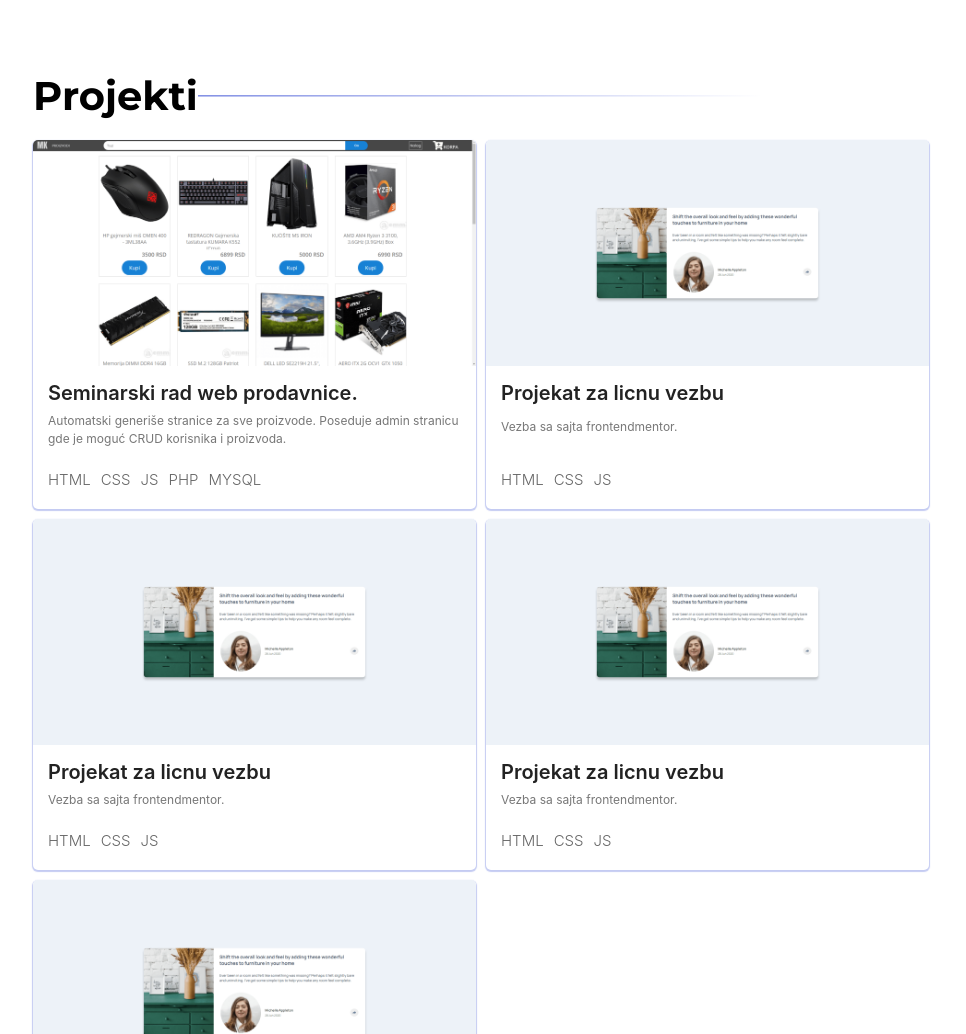
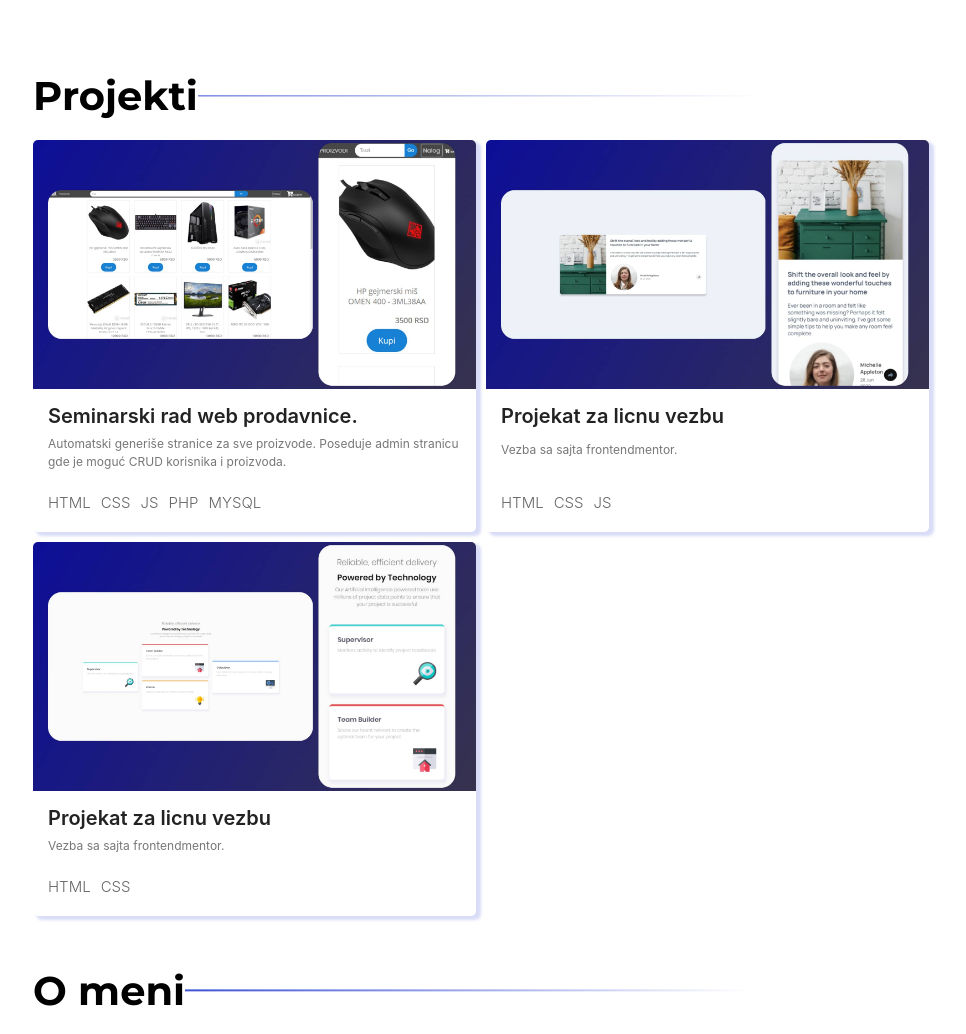
Before and after one commit to Aleksandarc/portfolio, a PHP site: page / in a window 1280 px wide. Shown: the part 799-1833 px from the top of the page, without its empty margins (159-1125 px from the left). Run offline with PHP 8.4, Linux system fonts and the light colour scheme; some libraries are stand-ins or nearby versions.

```diff
--- a/css/style.css
+++ b/css/style.css
@@ -235,9 +235,8 @@ body {
   transition: all .25s ease-out;
   cursor: default;
   background-color: #fff;
-  box-shadow: 0 .1rem .1rem .1rem rgba(61, 82, 213, .3);
+  box-shadow: .4rem .3rem .3rem .1rem rgba(61, 82, 213, .2);
 }
-
 
 .cardTop {
   margin-bottom: 1rem;
@@ -259,6 +258,7 @@ body {
   pointer-events: none;
   opacity: 0;
   transition: all .25s ease-out;
+  text-align: center;
 }
 
 .projectCardLinks a i {
@@ -276,12 +276,12 @@ body {
 
 .projectCard p {
   margin: .2em 1.5rem;
+  text-align: left;
 }
 
 .projectCardLinks a {
   color: #000;
   text-decoration: none;
-  text-align: center;
   margin: 0 1rem;
   font-size: 3rem;
 }
@@ -351,7 +351,7 @@ body {
 .oMeniInfoText {
   font-weight: 400;
   line-height: 1.5;
-  font-size: 1.5rem;
+  font-size: 2rem;
   text-align: left;
   margin-bottom: 1rem;
 }
@@ -524,6 +524,7 @@ footer p a:hover {
 
   .oMeniInfoText {
     width: 100%;
+    font-size: 1.5rem;
   }
 
   .oMeniFoto {
@@ -534,8 +535,8 @@ footer p a:hover {
 
   .catTitle::after {
     content: '';
-    background-image: linear-gradient(-90deg, #fff 10%, #3D52D5);
-    width: 70%;
+    background-image: linear-gradient(-90deg, #fff 20%, #3D52D5);
+    width: 100%;
     height: .2vw;
     position: absolute;
     top: 50%;
--- a/index.html
+++ b/index.html
@@ -42,7 +42,7 @@
       <div class="projectContainer">
         <div class="projectCard">
           <div class="cardTop">
-            <img src="./img/mojKompjuterProj.png" alt="project1" class="projectImg">
+            <img src="./img/mojKompshow.jpg" alt="project1" class="projectImg">
             <div class="projectCardLinks">
               <a href="https://moj-kompjuter.herokuapp.com" target="_blank"><i class="fas fa-external-link-alt"></i></a>
               <a href="https://github.com/Aleksandarc/mojKompjuter" target="_blank"><i class="fab fa-github"></i></a>
@@ -62,7 +62,7 @@
 
         <div class="projectCard">
           <div class="cardTop">
-            <img src="./img/project1.png" alt="project1" class="projectImg">
+            <img src="./img/proj1show.jpg" alt="project1" class="projectImg">
             <div class="projectCardLinks">
               <a href="https://aleksandarc.github.io/smallProjects/1.ArticleComponent/articleComponent.html"><i
                   class="fas fa-external-link-alt"></i></a>
@@ -80,11 +80,11 @@
         </div>
         <div class="projectCard">
           <div class="cardTop">
-            <img src="./img/project1.png" alt="project1" class="projectImg">
+            <img src="./img/proj2show.jpg" alt="projekat2" class="projectImg">
             <div class="projectCardLinks">
-              <a href="https://aleksandarc.github.io/smallProjects/1.ArticleComponent/articleComponent.html"><i
+              <a href="https://aleksandarc.github.io/smallProjects/2.FourCard/index.html"><i
                   class="fas fa-external-link-alt"></i></a>
-              <a href="https://github.com/Aleksandarc/smallProjects/tree/master/1.ArticleComponent" target="_blank"><i
+              <a href="https://github.com/Aleksandarc/smallProjects/tree/master/2.FourCard" target="_blank"><i
                   class="fab fa-github"></i></a>
             </div>
           </div>
@@ -93,46 +93,11 @@
           <ul class="projectLanguages">
             <li>HTML</li>
             <li>CSS</li>
-            <li>JS</li>
           </ul>
         </div>
-        <div class="projectCard">
-          <div class="cardTop">
-            <img src="./img/project1.png" alt="project1" class="projectImg">
-            <div class="projectCardLinks">
-              <a href="https://aleksandarc.github.io/smallProjects/1.ArticleComponent/articleComponent.html"><i
-                  class="fas fa-external-link-alt"></i></a>
-              <a href="https://github.com/Aleksandarc/smallProjects/tree/master/1.ArticleComponent" target="_blank"><i
-                  class="fab fa-github"></i></a>
-            </div>
-          </div>
-          <p class="projectInfoTitle">Projekat za licnu vezbu</p>
-          <p class="projectInfo">Vezba sa sajta frontendmentor.</p>
-          <ul class="projectLanguages">
-            <li>HTML</li>
-            <li>CSS</li>
-            <li>JS</li>
-          </ul>
-        </div>
-        <div class="projectCard">
-          <div class="cardTop">
-            <img src="./img/project1.png" alt="project1" class="projectImg">
-            <div class="projectCardLinks">
-              <a href="https://aleksandarc.github.io/smallProjects/1.ArticleComponent/articleComponent.html"><i
-                  class="fas fa-external-link-alt"></i></a>
-              <a href="https://github.com/Aleksandarc/smallProjects/tree/master/1.ArticleComponent" target="_blank"><i
-                  class="fab fa-github"></i></a>
-            </div>
-          </div>
-          <p class="projectInfoTitle">Projekat za licnu vezbu.</p>
-          <p class="projectInfo">Vezba sa sajta frontendmentor.</p>
-          <ul class="projectLanguages">
-            <li>HTML</li>
-            <li>CSS</li>
-            <li>JS</li>
-          </ul>
-        </div>
+
       </div>
+
     </div>
 
     <div class="mainOmeni mains" id="omeni">
@@ -142,10 +107,10 @@
           <div class="oMeniInfoTextContainer">
             <p class="oMeniInfoText">Pozdrav! Moje ime je Aleksandar, student ITS-a iz Pančeva.</p>
             <p class="oMeniInfoText"> Iako sam tek počeo učenje web dizajna, uživam u tome i
-              kreaciji responzivnih web sajtova koji su jednostavni za korišćenje.</p>
+              kreaciji responzivnih web sajtova.</p>
             <p class="oMeniInfoText">Trenutno sam 3. godina na <strong><a
                   href="https://www.its.edu.rs/">ITS-u</a></strong>, sa
-              završnim projektom kao
+              završnim radom kao
               poslednjom misijom. U poslednje vreme zanimanje mi je pravljenje različitih sitnih sajtova, kao i učenje
               različitih web tehnologija.</p>
             <p class="oMeniInfoText">Ovo su tehnologije koje trenutno poznajem:</p>
@@ -156,6 +121,8 @@
               <li>JavaScript</li>
               <li>PHP</li>
               <li>WordPress</li>
+              <li>Linux</li>
+              <li>MySQL</li>
             </ul>
           </p>
         </div>
@@ -169,7 +136,8 @@
         <h3 class="catSubTitle">Kontaktirajte me</h3>
         <p class="kontaktInfo">Ukoliko ste zaintresovani u saradnju, moji kontakt linkovi su:</p>
         <div class="contactLinks">
-          <a href="#"><i class="fab fa-linkedin-in"></i>Aleksandar Černjev</a>
+          <a href="https://www.linkedin.com/in/aleksandar-%C4%8Dernjev-59b8751b4/"><i
+              class="fab fa-linkedin-in"></i>Aleksandar Černjev</a>
           <a href="mailto:aleksandarcernjev@gmail.com"><i class="fas fa-envelope"></i>aleksandarcernjev@gmail.com</a>
         </div>
       </div>
```
Also changed, not shown: img/mojKompjuterProj.png (deleted), img/mojKompshow.jpg (added), img/proj1show.jpg (added), img/proj2show.jpg (added), img/project1.png (deleted).
